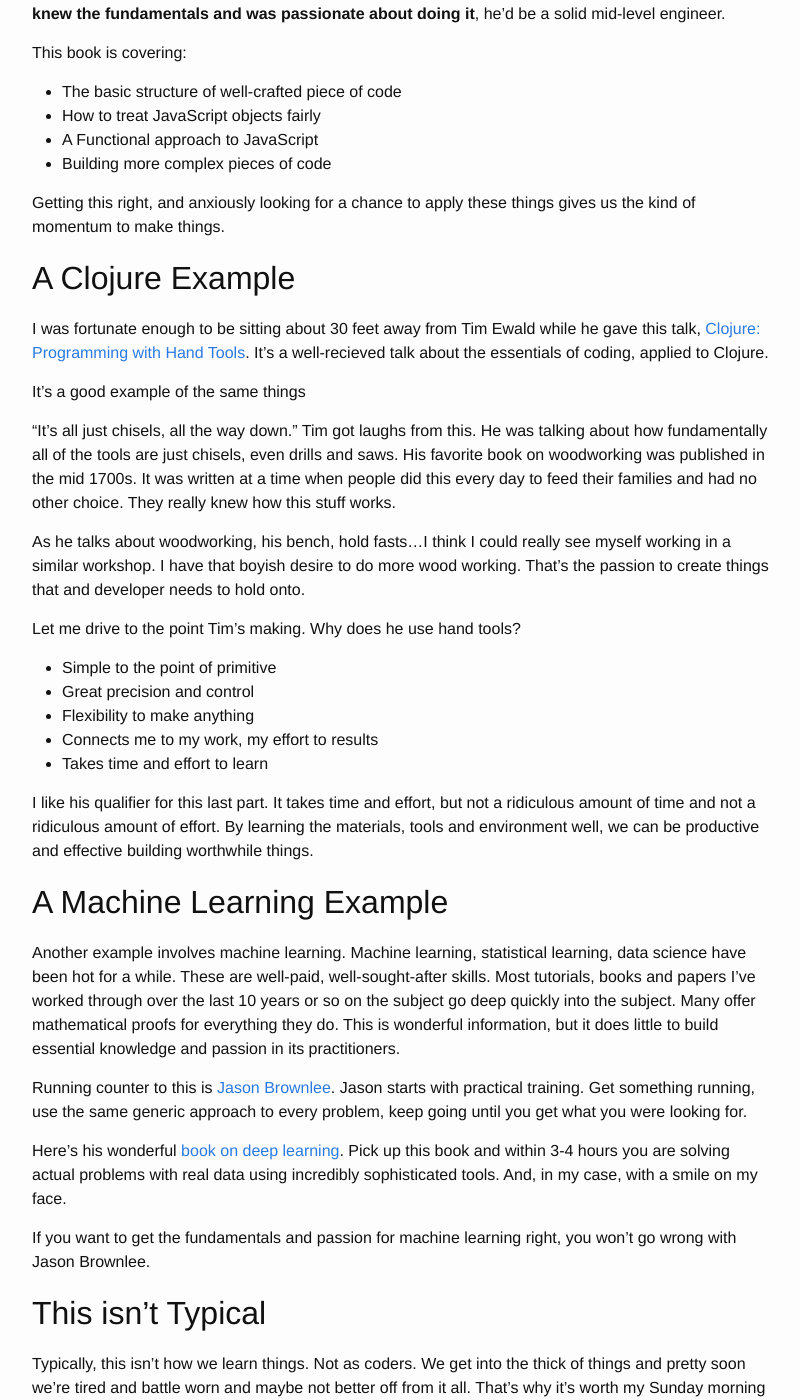
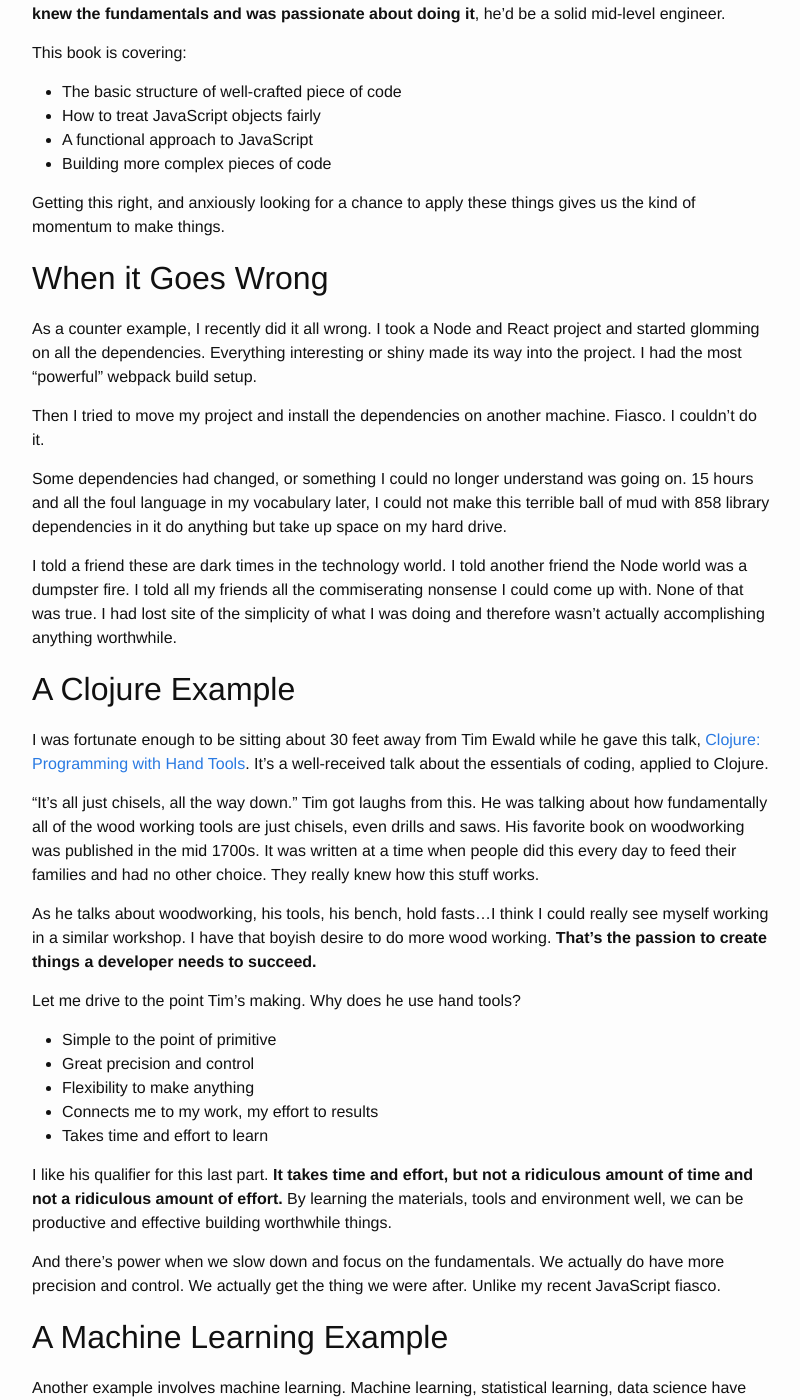
Before and after one commit to davidrichards/davidrichards.github.io, a Jekyll site: the page built from _posts/2016-5-22-but-you-gotta-know-it.markdown, in a window 1280 px wide and 1400 px high, scrolled down 876 px. Shown: the whole window, without its empty margins (238-1038 px from the left). Built offline with Jekyll 4.4.1, drawn with Linux system fonts in a browser that asks for light colours; comment, search, counter and statistics services are not loaded; some of the changed text lies outside the part shown.

Commit message:
gotta know it

```diff
--- a/_posts/2016-5-22-but-you-gotta-know-it.markdown
+++ b/_posts/2016-5-22-but-you-gotta-know-it.markdown
@@ -24,20 +24,28 @@
 
 * The basic structure of well-crafted piece of code
 * How to treat JavaScript objects fairly
-* A Functional approach to JavaScript
+* A functional approach to JavaScript
 * Building more complex pieces of code
 
 Getting this right, and anxiously looking for a chance to apply these things gives us the kind of momentum to make things.
 
+## When it Goes Wrong
+
+As a counter example, I recently did it all wrong.  I took a Node and React project and started glomming on all the dependencies.  Everything interesting or shiny made its way into the project.  I had the most "powerful" webpack build setup.
+
+Then I tried to move my project and install the dependencies on another machine.  Fiasco.  I couldn't do it.
+
+Some dependencies had changed, or something I could no longer understand was going on.  15 hours and all the foul language in my vocabulary later, I could not make this terrible ball of mud with 858 library dependencies in it do anything but take up space on my hard drive.
+
+I told a friend these are dark times in the technology world.  I told another friend the Node world was a dumpster fire.  I told all my friends all the commiserating nonsense I could come up with.  None of that was true.  I had lost site of the simplicity of what I was doing and therefore wasn't actually accomplishing anything worthwhile.
+
 ## A Clojure Example
 
-I was fortunate enough to be sitting about 30 feet away from Tim Ewald while he gave this talk, [Clojure: Programming with Hand Tools](https://www.youtube.com/watch?v=ShEez0JkOFw).  It's a well-recieved talk about the essentials of coding, applied to Clojure.
+I was fortunate enough to be sitting about 30 feet away from Tim Ewald while he gave this talk, [Clojure: Programming with Hand Tools](https://www.youtube.com/watch?v=ShEez0JkOFw).  It's a well-received talk about the essentials of coding, applied to Clojure.
 
-It's a good example of the same things
+"It's all just chisels, all the way down."  Tim got laughs from this. He was talking about how fundamentally all of the wood working tools are just chisels, even drills and saws.  His favorite book on woodworking was published in the mid 1700s.  It was written at a time when people did this every day to feed their families and had no other choice.  They really knew how this stuff works.
 
-"It's all just chisels, all the way down."  Tim got laughs from this. He was talking about how fundamentally all of the tools are just chisels, even drills and saws.  His favorite book on woodworking was published in the mid 1700s.  It was written at a time when people did this every day to feed their families and had no other choice.  They really knew how this stuff works.
-
-As he talks about woodworking, his bench, hold fasts...I think I could really see myself working in a similar workshop.  I have that boyish desire to do more wood working.  That's the passion to create things that and developer needs to hold onto.
+As he talks about woodworking, his tools, his bench, hold fasts...I think I could really see myself working in a similar workshop.  I have that boyish desire to do more wood working.  **That's the passion to create things a developer needs to succeed.**
 
 Let me drive to the point Tim's making.  Why does he use hand tools?
 
@@ -47,7 +55,9 @@
 * Connects me to my work, my effort to results
 * Takes time and effort to learn
 
-I like his qualifier for this last part.  It takes time and effort, but not a ridiculous amount of time and not a ridiculous amount of effort.  By learning the materials, tools and environment well, we can be productive and effective building worthwhile things.
+I like his qualifier for this last part.  **It takes time and effort, but not a ridiculous amount of time and not a ridiculous amount of effort.**  By learning the materials, tools and environment well, we can be productive and effective building worthwhile things.
+
+And there's power when we slow down and focus on the fundamentals.  We actually do have more precision and control.  We actually get the thing we were after.  Unlike my recent JavaScript fiasco.
 
 ## A Machine Learning Example
 
@@ -77,8 +87,8 @@
 
 That's where she gets into drawing Rex as a dinosaur and a table and a security guard that looks like a robber showing the authentication piece.  You can see she got excited about one of my test snippets that mentioned a Fluffy Bunny Brigade.  She couldn't stop laughing and had to draw bunnies.
 
-But, at the end of the day (around 1 in the morning), she was up watching Sherlock and I was putting my work away and I walked her through it.  She watched me build APIs.  She watched me test them.  She watched me use cURL and get things back.  I then showed her my token authentication strategy and she got it.  I showed her several end points and she knew enough to ask questions and get into it.  She's also working on her first blog article about what her experience has been so far.
+But, at the end of the day (around 1 in the morning), she was up watching Sherlock and I was putting my work away and I walked her through it.  She worked with me for several hours and knew how we were building APIs.  She had watched me test them.  She had watched me use cURL and get things back.  I then showed her the new things.  I showed my token authentication strategy and she got it.  I showed her several end points and she knew enough to ask questions and get into it.
 
 She is getting the fundamentals.  She has a passion.  I didn't walk her through the thick of things.  I walked her through the important part of things.  I sincerely think I may have two budding coders living in my house right now because they are working on this from a useful angle.
 
-And this is the advice I'd give bootcamp people, whether they're just starting or trying to get into some of the development shops as they finish.  Keep a passion for working the things they taught you.  Keep building things and keep them simple.  Show that you do this stuff and look for more ways to do this stuff.  It's a little bit of a disconnect.  You had so much knowledge and practical experience jammed into a few short weeks.  Let that be the beginning of something wonderful.  Know it like skateboarding or wood working and you'll do just fine.
+And this is the advice I'd give bootcamp people, whether they're just starting or trying to get into some of the development shops as they finish.  **Keep a passion for working the things they taught you.  Keep building things and keep them simple.**  Show that you do this stuff and look for more ways to do this stuff.  It's a little bit of a disconnect.  You had so much knowledge and practical experience jammed into a few short weeks.  Let that be the beginning of something wonderful.  Know it like skateboarding or wood working and you'll do just fine.
```
Also changed, not shown: other parts of _posts/2016-5-22-but-you-gotta-know-it.markdown (+1 -1 lines).
